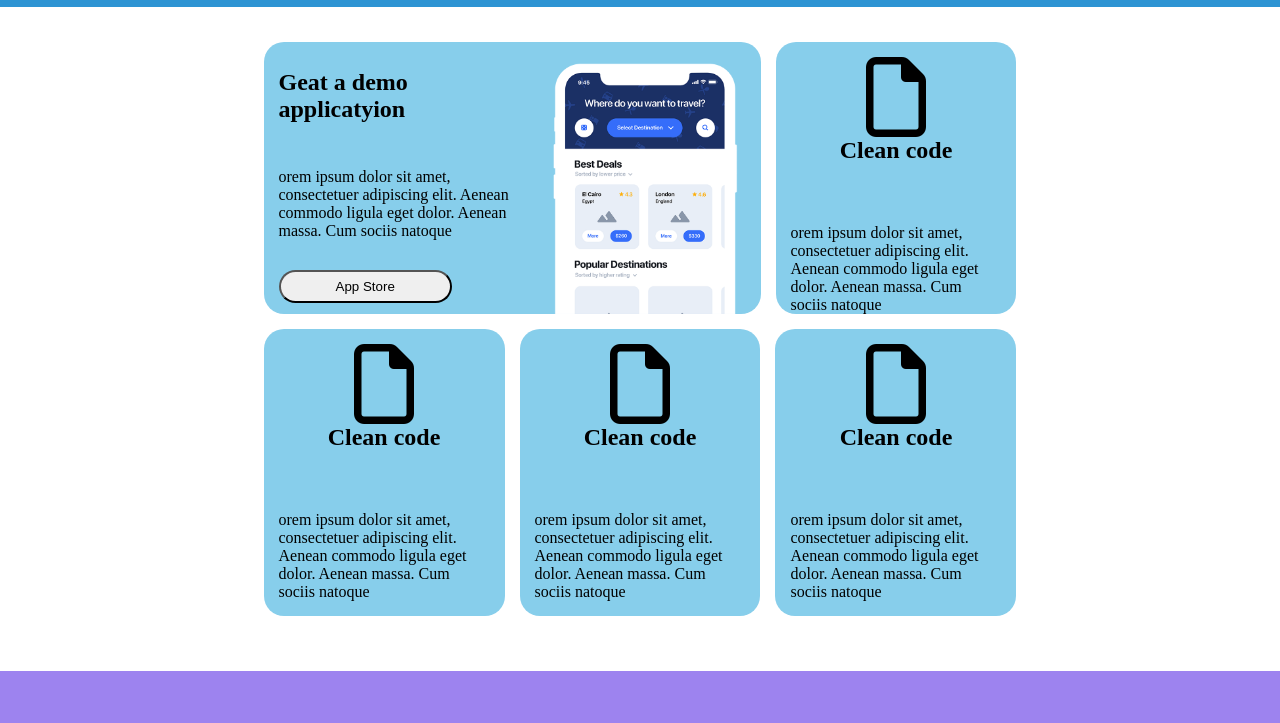
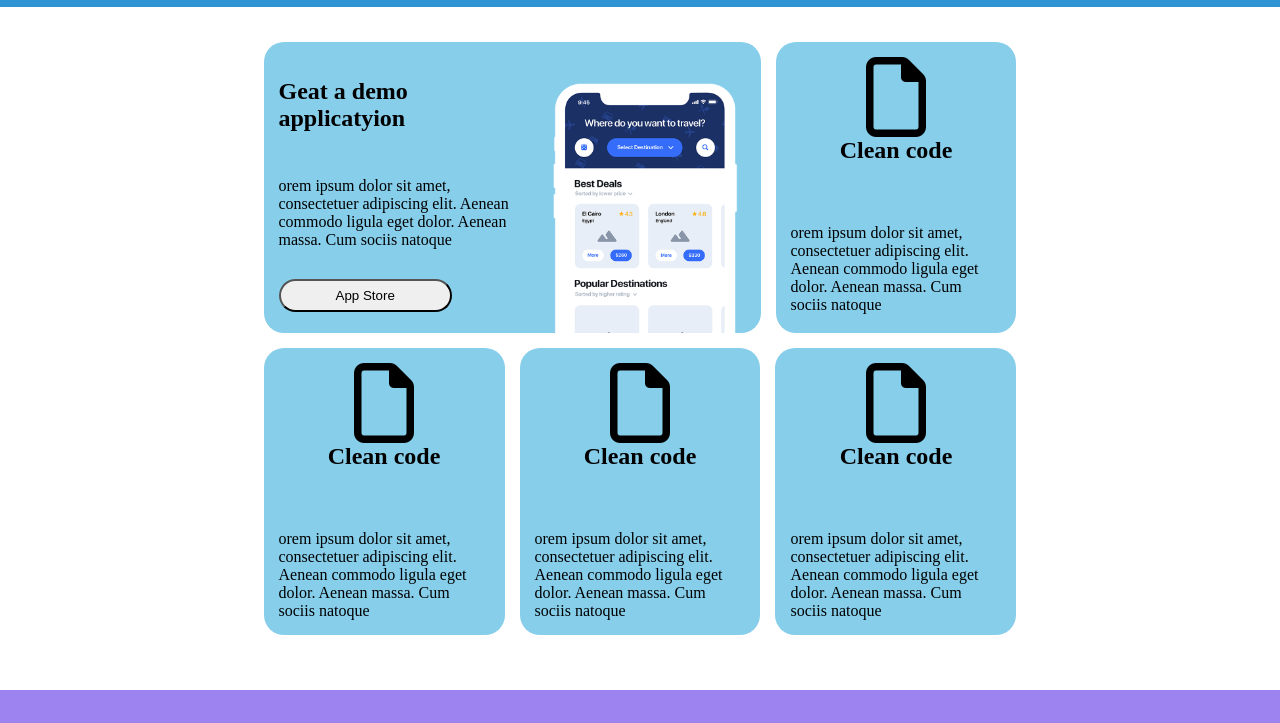
Before and after one commit to RiccardoMartella/htmlcss-responsive-layout, a plain HTML site: page index.html in a window 1280 px wide. Shown: the part 53-776 px from the top of the page. Drawn offline with Linux system fonts and the light colour scheme.

Commit message:
correzione(margin img-telefono)descktop

```diff
--- a/assets/css/style.css
+++ b/assets/css/style.css
@@ -104,6 +104,10 @@ div.card {
 
 .margin-top-15px {
     margin-top: 15px;
+}
+
+.margin-top-35 {
+    margin-top:35px;
 }
 
 div.background-color-skyblue h2 {
--- a/index.html
+++ b/index.html
@@ -40,7 +40,7 @@
         <!-- 0card -->
         <div class="media-flex-basiss-70 flex flex-wrap card media-flex-no-wrap background-color-skyblue border-radius-20" >
           <div>
-            <div class="padding-15">
+            <div class="padding-15 ">
               <h2 class="margin-bottom-15px">Geat a demo applicatyion</h2>
               <p>
                 orem ipsum dolor sit amet, consectetuer adipiscing elit. Aenean
@@ -48,17 +48,17 @@
               </p>
             </div>
             <!-- button -->
-            <div class="margin-top-15px padding-15">
+            <div class="margin-top-15px padding-15 ">
               <a href="#"><button>App Store</button></a>
             </div>
           </div>
-          <div class=" margin-top-15px flex">
+          <div class=" margin-top-35  flex ">
             <img style="width: 230px" src="assets/img/phone.png" alt="" />
           </div>
         </div>
 
         <!-- 1-card -->
-        <div class="background-color-skyblue card media-flex-basiss-70 padding-15" >
+        <div class="background-color-skyblue card media-flex-basiss-70 padding-15 padding-bottom-15 " >
           <div><i class="fa-regular fa-file"></i></div>
           <h2>Clean code</h2>
           <p>
```
